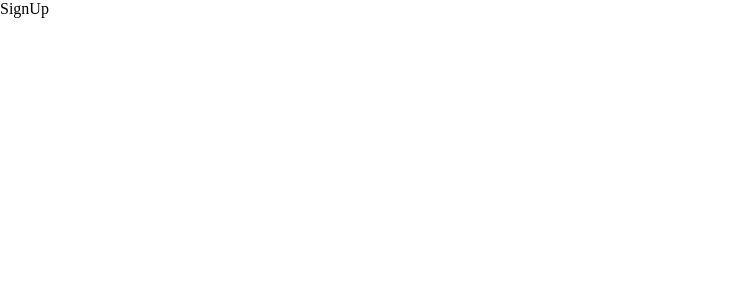
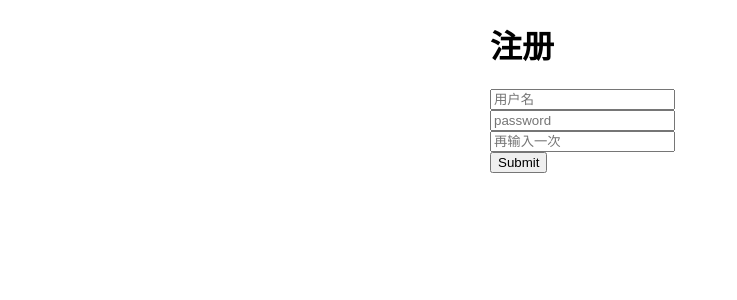
Before and after one commit to happypeter/redux-react-login, a React (Create React App) app: page /signup in a window 1280 px wide. Shown: the top 300 px of the page, without its empty margins (0-737 px from the left). Built offline with nearby package versions, Linux system fonts and the light colour scheme.

Commit message:
onSubmit

```diff
--- a/src/SignUp.js
+++ b/src/SignUp.js
@@ -1,10 +1,36 @@
 import React, { Component } from 'react'
 
 class SignUp extends Component {
+  style = {
+    'width': '300px',
+    'margin': '20px auto'
+  }
+
+  signUp = (e) => {
+    e.preventDefault()
+    let username = this.usernameInput.value
+    let password = this.passwordInput.value
+    console.log({username, password})
+  }
+
   render() {
     return(
-      <div>
-        SignUp
+      <div style={this.style}>
+        <h1>注册</h1>
+        <form onSubmit={this.signUp}>
+          <div>
+            <input ref={value => this.usernameInput = value} type="text" placeholder="用户名" />
+          </div>
+          <div>
+            <input ref={value => this.passwordInput = value} type="password" placeholder="password" />
+          </div>
+          <div>
+            <input type="password" placeholder="再输入一次" />
+          </div>
+          <div>
+            <input type="submit" />
+          </div>
+        </form>
       </div>
     )
   }
```
